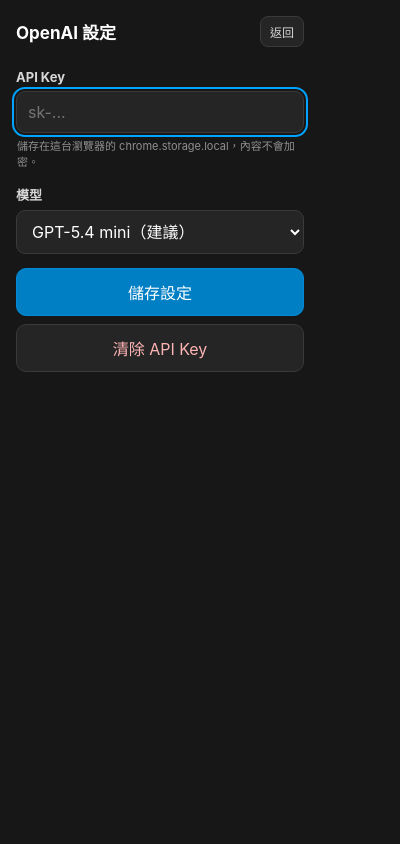
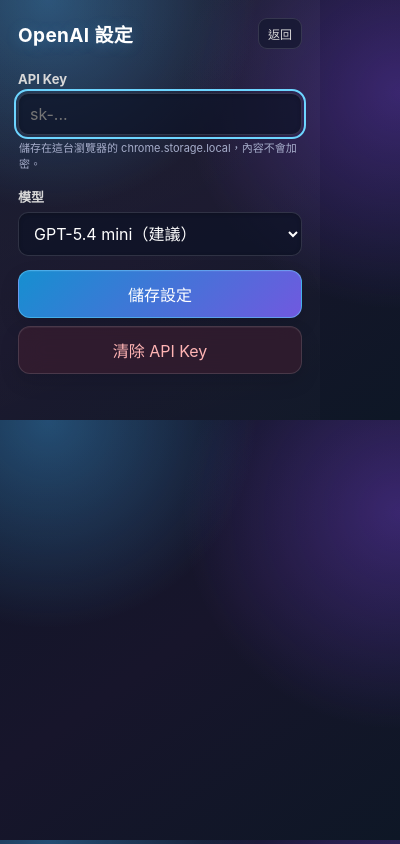
Before and after one commit to yichunsung/manga-easy, a browser extension: page manga-translator-extension/popup.html in a window 400 px wide. Both pictures are taken after a click on the button "設定". Drawn offline with Linux system fonts and the light colour scheme.

Commit message:
feat: updated css

```diff
--- a/manga-translator-extension/popup.css
+++ b/manga-translator-extension/popup.css
@@ -1,6 +1,11 @@
 :root {
   color-scheme: dark;
   font-family: -apple-system, BlinkMacSystemFont, "Segoe UI", sans-serif;
+  --accent: #6dd5ff;
+  --accent-strong: #7c5cff;
+  --panel: rgba(19, 23, 45, 0.72);
+  --panel-hover: rgba(38, 45, 78, 0.86);
+  --border: rgba(255, 255, 255, 0.13);
 }
 
 * {
@@ -9,19 +14,31 @@
 
 body {
   width: 320px;
+  min-height: 360px;
   margin: 0;
-  background: #171717;
+  background:
+    radial-gradient(circle at 12% 0%, rgba(70, 182, 255, 0.35), transparent 38%),
+    radial-gradient(circle at 100% 22%, rgba(133, 76, 255, 0.32), transparent 42%),
+    linear-gradient(145deg, #111629 0%, #17152b 50%, #0e1726 100%);
   color: #fff;
 }
 
 main {
-  padding: 16px;
+  min-height: 360px;
+  padding: 18px;
+  background: linear-gradient(
+    160deg,
+    rgba(255, 255, 255, 0.045),
+    rgba(255, 255, 255, 0.01)
+  );
 }
 
 h1 {
   margin: 0;
-  font-size: 17px;
-  font-weight: 700;
+  font-size: 19px;
+  font-weight: 750;
+  letter-spacing: 0.02em;
+  text-shadow: 0 2px 14px rgba(83, 188, 255, 0.25);
 }
 
 .title-row {
@@ -40,9 +57,13 @@ h1 {
   width: 100%;
   margin-top: 8px;
   padding: 11px 12px;
-  border: 1px solid #3a3a3a;
-  border-radius: 10px;
-  background: #252525;
+  border: 1px solid var(--border);
+  border-radius: 12px;
+  background: var(--panel);
+  box-shadow:
+    inset 0 1px 0 rgba(255, 255, 255, 0.05),
+    0 8px 20px rgba(4, 7, 20, 0.12);
+  backdrop-filter: blur(12px);
   color: #fff;
   font: inherit;
   text-align: left;
@@ -53,13 +74,17 @@ h1 {
 .primary-button:hover,
 .danger-button:hover {
   border-color: #00a3ff;
-  background: #303030;
+  background: var(--panel-hover);
+  box-shadow:
+    inset 0 1px 0 rgba(255, 255, 255, 0.08),
+    0 10px 24px rgba(5, 9, 25, 0.24);
+  transform: translateY(-1px);
 }
 
 button:focus-visible,
 input:focus-visible,
 select:focus-visible {
-  outline: 2px solid #00a3ff;
+  outline: 2px solid var(--accent);
   outline-offset: 2px;
 }
 
@@ -75,7 +100,8 @@ select:focus-visible {
   height: 24px;
   margin-right: 10px;
   border-radius: 50%;
-  background: #00a3ff;
+  background: linear-gradient(135deg, var(--accent), var(--accent-strong));
+  box-shadow: 0 4px 12px rgba(77, 132, 255, 0.34);
   color: #fff;
   font-size: 12px;
   font-weight: 700;
@@ -83,13 +109,19 @@ select:focus-visible {
 
 .icon-button {
   padding: 6px 9px;
-  border: 1px solid #3a3a3a;
-  border-radius: 8px;
-  background: #252525;
+  border: 1px solid var(--border);
+  border-radius: 9px;
+  background: rgba(19, 23, 45, 0.68);
   color: #d8d8d8;
   font: inherit;
   font-size: 12px;
   cursor: pointer;
+  backdrop-filter: blur(10px);
+}
+
+.icon-button:hover {
+  border-color: rgba(109, 213, 255, 0.7);
+  background: rgba(46, 55, 92, 0.82);
 }
 
 form {
@@ -107,16 +139,17 @@ input,
 select {
   width: 100%;
   padding: 10px 11px;
-  border: 1px solid #3a3a3a;
-  border-radius: 9px;
-  background: #252525;
+  border: 1px solid var(--border);
+  border-radius: 10px;
+  background: rgba(13, 18, 38, 0.72);
+  box-shadow: inset 0 1px 4px rgba(0, 0, 0, 0.2);
   color: #fff;
   font: inherit;
 }
 
 .field-help {
   margin: 6px 1px 4px;
-  color: #909090;
+  color: #a6adca;
   font-size: 11px;
   line-height: 1.45;
 }
@@ -129,26 +162,27 @@ select {
 }
 
 .primary-button {
-  border-color: #008bd9;
-  background: #007fc5;
+  border-color: rgba(109, 213, 255, 0.5);
+  background: linear-gradient(135deg, #168fd0, #7059df);
 }
 
 .danger-button {
   margin-top: 8px;
   color: #ffb4b4;
+  background: rgba(67, 30, 48, 0.55);
 }
 
 .status {
   min-height: 18px;
   margin: 10px 2px 0;
-  color: #8bd4ff;
+  color: #9bddff;
   font-size: 12px;
   line-height: 1.5;
 }
 
 .footer {
   margin: 8px 2px 0;
-  color: #777;
+  color: #9097b5;
   font-size: 11px;
 }
 
```
